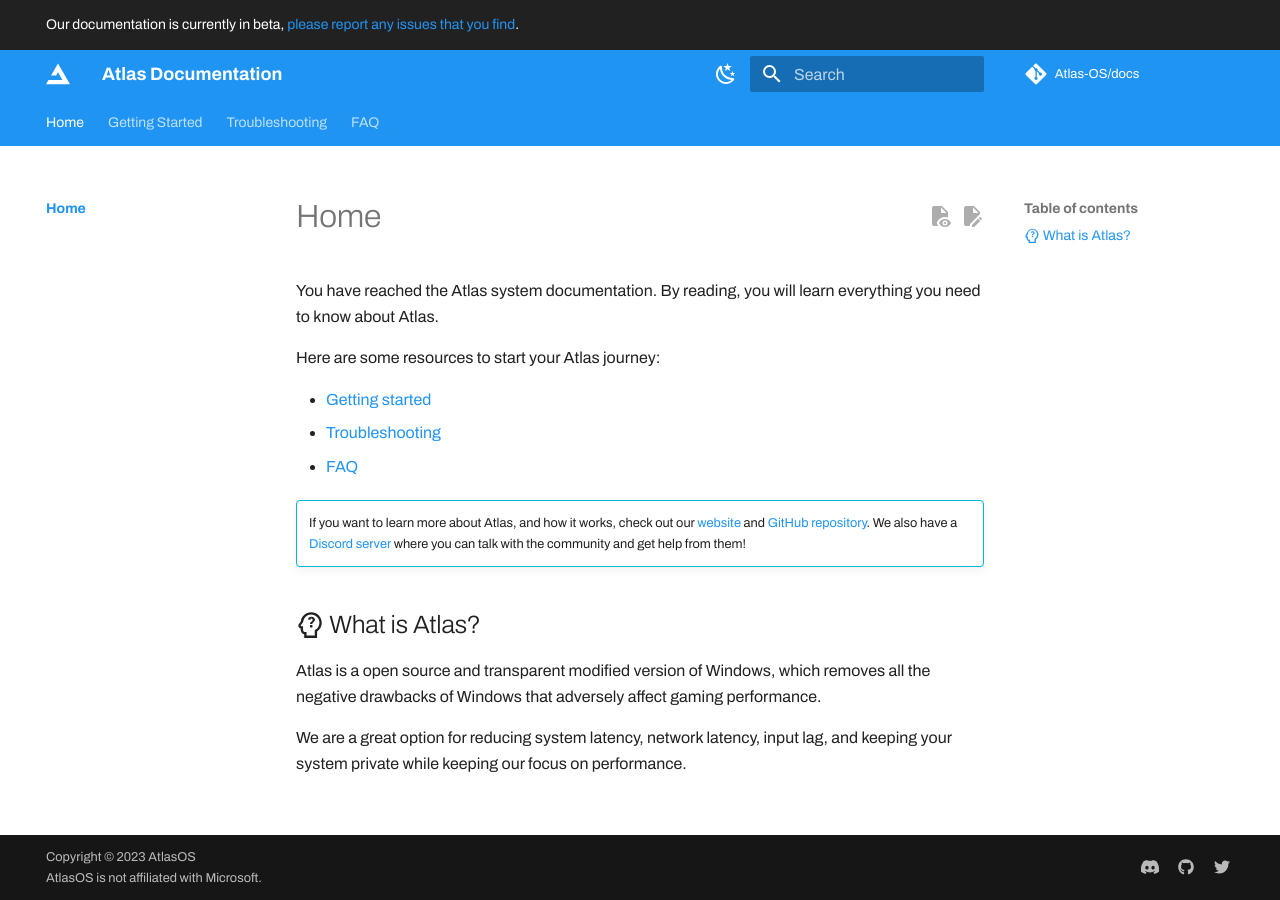
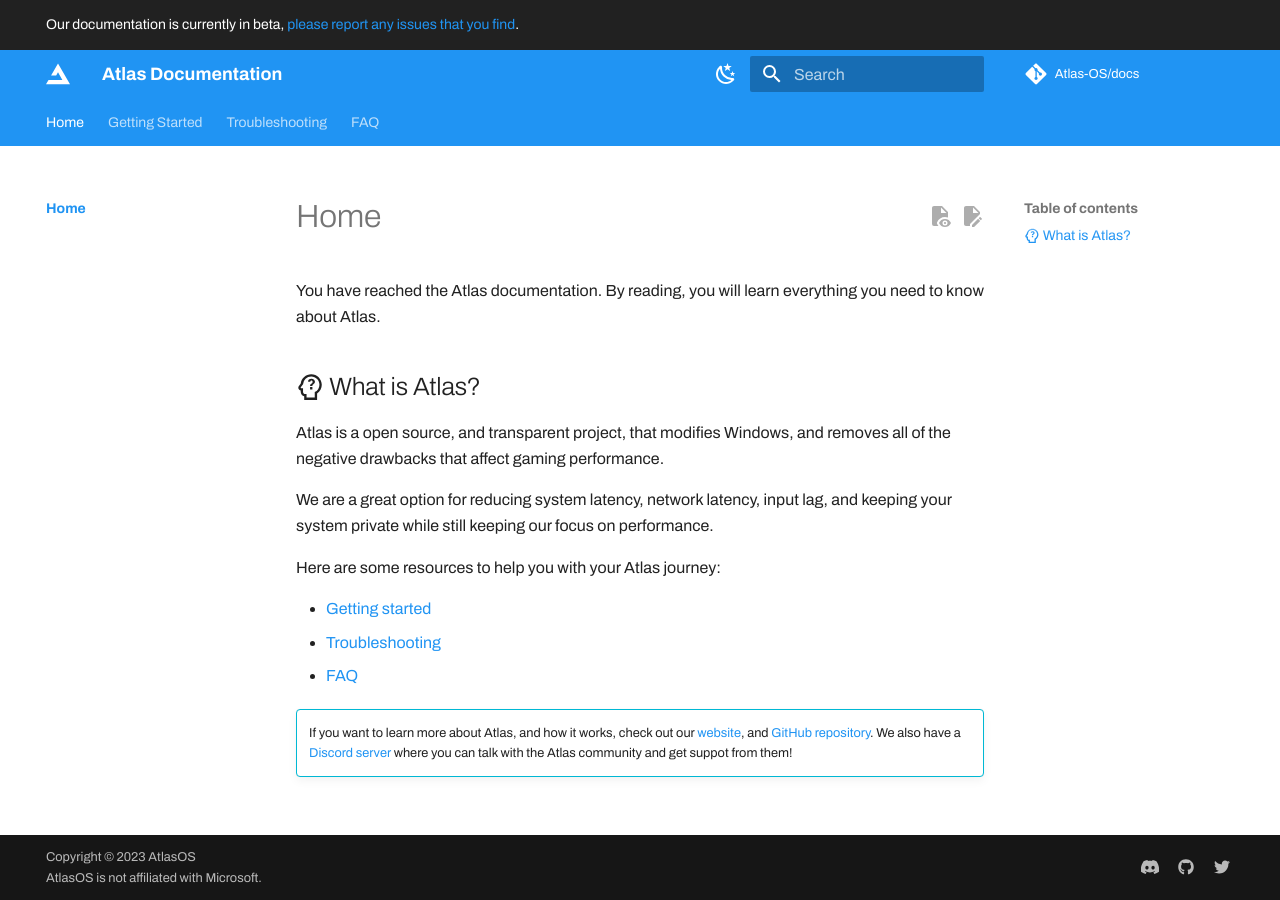
Before and after one commit to Atlas-OS/docs, an MkDocs documentation site: the page built from docs/index.md, in a window 1280 px wide. Built offline with MkDocs 1.6.1 and Material for MkDocs 9.7.7, drawn with Linux system fonts in a browser that asks for light colours; some web fonts are replaced; plug-ins that fetch from the network failed and are left out; comment, search, counter and statistics services are not loaded.

Commit message:
Update index.md

```diff
--- a/docs/index.md
+++ b/docs/index.md
@@ -1,16 +1,16 @@
-You have reached the Atlas system documentation. By reading, you will learn everything you need to know about Atlas.
+You have reached the Atlas documentation. By reading, you will learn everything you need to know about Atlas.
 
-Here are some resources to start your Atlas journey:
+## :material-head-question-outline: What is Atlas?
+
+Atlas is a open source, and transparent project, that modifies Windows, and removes all of the negative drawbacks that affect gaming performance.
+
+We are a great option for reducing system latency, network latency, input lag, and keeping your system private while still keeping our focus on performance.
+
+Here are some resources to help you with your Atlas journey:
 
 * [Getting started](/Getting%20started/Installation/)
 * [Troubleshooting](/Troubleshooting/Removed%20features/)
 * [FAQ](/FAQ/Installation/)
 
 !!! info ""
-    If you want to learn more about Atlas, and how it works, check out our [website](https://atlasos.net) and [GitHub repository](https://github.com/Atlas-OS/Atlas). We also have a [Discord server](https://discord.com/servers/atlas-795710270000332800) where you can talk with the community and get help from them!
-
-## :material-head-question-outline: What is Atlas?
-
-Atlas is a open source and transparent modified version of Windows, which removes all the negative drawbacks of Windows that adversely affect gaming performance.
-
-We are a great option for reducing system latency, network latency, input lag, and keeping your system private while keeping our focus on performance.
+    If you want to learn more about Atlas, and how it works, check out our [website](https://atlasos.net), and [GitHub repository](https://github.com/Atlas-OS/Atlas). We also have a [Discord server](https://discord.com/servers/atlas-795710270000332800) where you can talk with the Atlas community and get suppot from them!
```
